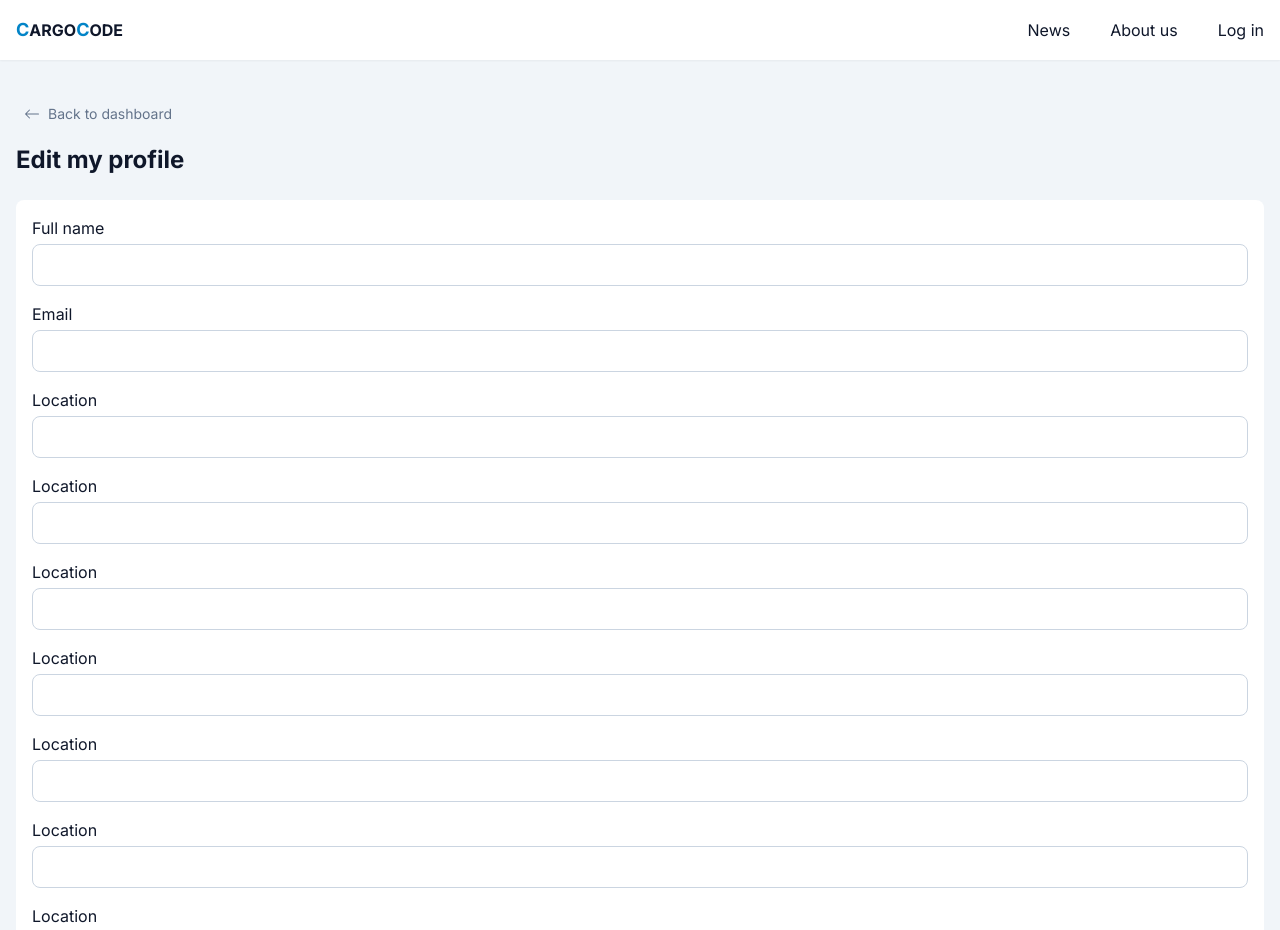
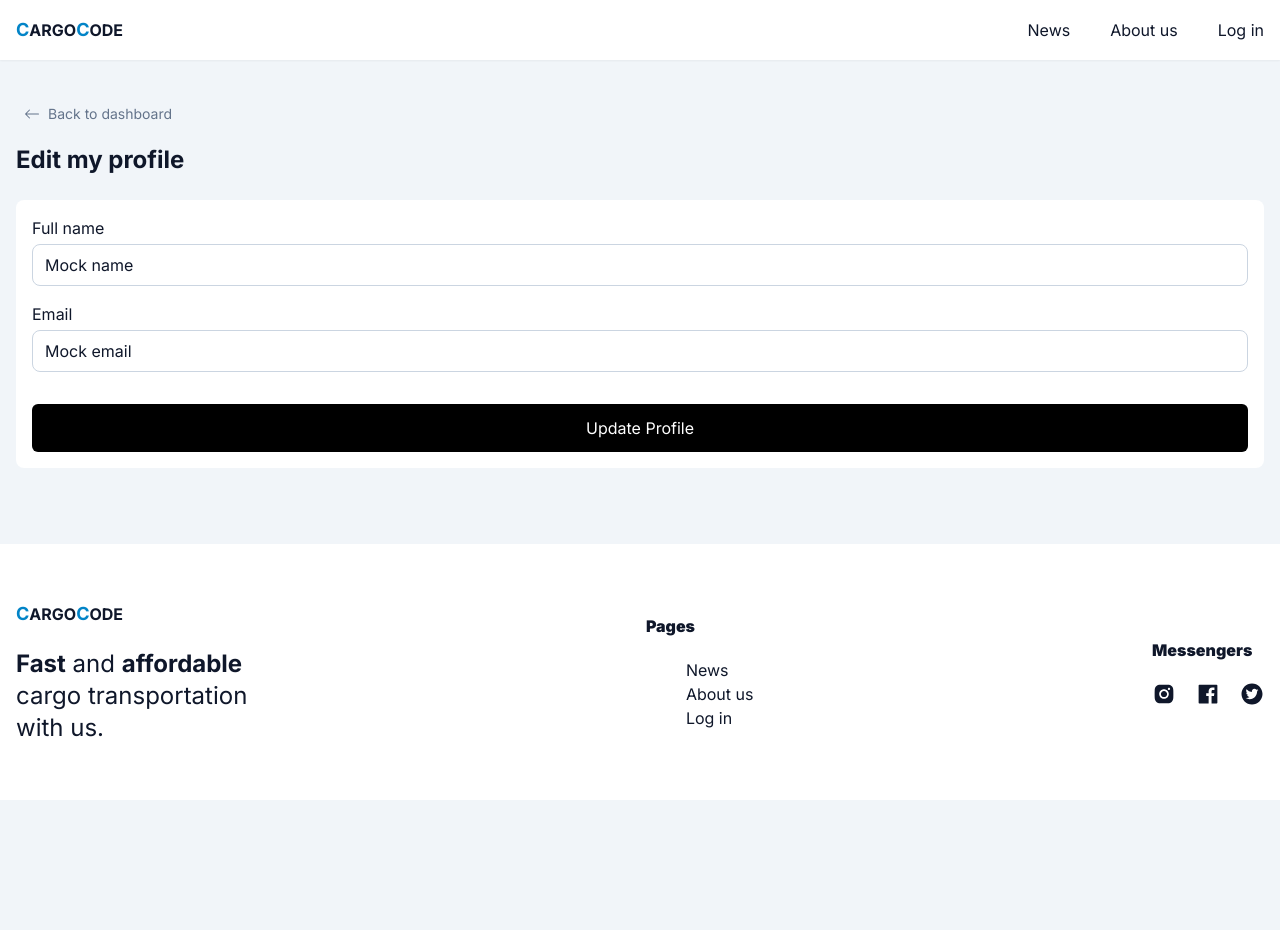
Before and after one commit to an4morph/cargo-hackaton, a Next.js app: page /shipper/profile/1/edit in a window 1280 px wide. Shown: the top 930 px of the page. After the commit the page ends 800 px from the top, so only its background shows below. Built offline with nearby package versions, Linux system fonts and the light colour scheme.

Commit message:
add fulfilment for shipper form

```diff
--- a/src/app/(auth)/login/page.tsx
+++ b/src/app/(auth)/login/page.tsx
@@ -23,7 +23,7 @@ const LoginPage = (): JSX.Element => {
     setLoading(true)
     try {
       setFormError(null)
-      const { access } = await api.login(data)
+      const { token: { access } } = await api.login(data)
       localStorage.setItem('token', access)
       // todo: доделать с юзером. Надо редиректить в зависимости от роли
       router.push('/shipper/dashboard')
--- a/src/app/shipper/profile/[id]/edit/page.tsx
+++ b/src/app/shipper/profile/[id]/edit/page.tsx
@@ -4,6 +4,7 @@ import { BackButton } from '@/components/button/back'
 import { PrimaryButton } from '@/components/button/primary'
 import { BasicInput } from '@/components/input/base'
 import dynamic from 'next/dynamic'
+import { useEffect, useState } from 'react'
 import { useForm } from 'react-hook-form'
 
 interface IProps {
@@ -19,8 +20,39 @@ interface ShipperProfileForm {
   about: string
 }
 
+// это мы удалим и сделаем потом норм запрос
+const useMockData = () => {
+  const [loading, setLoading] = useState(false)
+  const [data, setData] = useState<any | null>(null)
+
+  useEffect(() => {
+    setLoading(true)
+    const id = setTimeout(() => {
+      setData({
+        name: 'Mock name',
+        email: 'Mock email',
+      })
+      setLoading(false)
+    }, 1000)
+
+    return () => {
+      clearTimeout(id)
+    }
+  }, [])
+
+  return { data, loading, error: '' }
+}
+
 const EditShipperPage = ({ params: { id } }: IProps): JSX.Element => {
-  const { register, handleSubmit, formState: { errors } } = useForm<ShipperProfileForm>()
+  const { data, loading, error } = useMockData()
+  const { register, handleSubmit, formState: { errors }, setValue } = useForm<ShipperProfileForm>()
+
+  useEffect(() => {
+    if (data) {
+      setValue('name', data.name)
+      setValue('email', data.email)
+    }
+  }, [data, setValue])
 
   const onSubmit = (data: ShipperProfileForm) => {
     // eslint-disable-next-line
@@ -55,55 +87,6 @@ const EditShipperPage = ({ params: { id } }: IProps): JSX.Element => {
           })}
           error={errors.email?.message}
         />
-        <BasicInput
-          id="location"
-          label="Location"
-          className="pb-4"
-          {...register('location')}
-          error={errors.location?.message}
-        />
-        <BasicInput
-          id="location"
-          label="Location"
-          className="pb-4"
-          {...register('location')}
-          error={errors.location?.message}
-        />
-        <BasicInput
-          id="location"
-          label="Location"
-          className="pb-4"
-          {...register('location')}
-          error={errors.location?.message}
-        />
-        <BasicInput
-          id="location"
-          label="Location"
-          className="pb-4"
-          {...register('location')}
-          error={errors.location?.message}
-        />
-        <BasicInput
-          id="location"
-          label="Location"
-          className="pb-4"
-          {...register('location')}
-          error={errors.location?.message}
-        />
-        <BasicInput
-          id="location"
-          label="Location"
-          className="pb-4"
-          {...register('location')}
-          error={errors.location?.message}
-        />
-        <BasicInput
-          id="location"
-          label="Location"
-          className="pb-4"
-          {...register('location')}
-          error={errors.location?.message}
-        />
 
         <PrimaryButton
           className="mt-4 w-full"
```
Also changed, not shown: src/helpers/hooks/useGetShipper.ts (added, +30 -0 lines).
